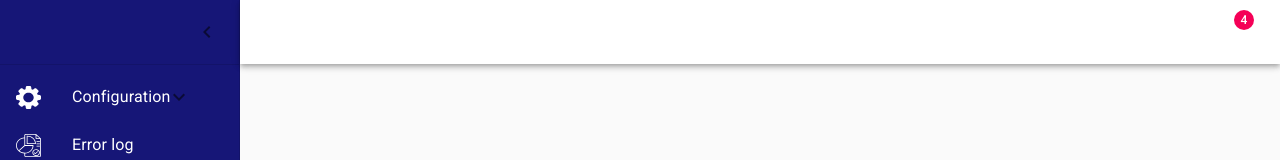
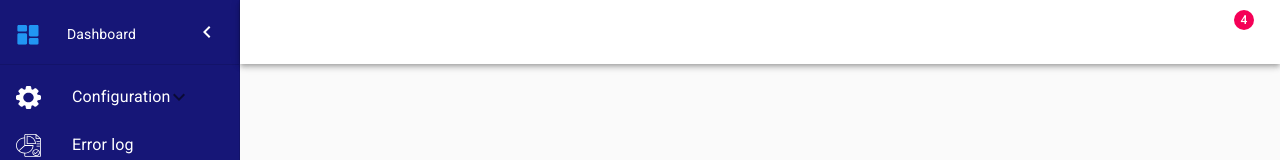
Before and after one commit to omerenma/dashboard, a React (Create React App) app: page / in a window 1280 px wide. Shown: the top 160 px of the page. Built offline with nearby package versions, Linux system fonts and the light colour scheme.

Commit message:
Fix Side bar header

```diff
--- a/src/components/MenuList.js
+++ b/src/components/MenuList.js
@@ -1,5 +1,7 @@
 import React from "react";
 import {
+  DashboardIcon,
+  DashboardSettingIcon,
   Setting,
   ErrorIcon,
   HelpCenter,
@@ -13,6 +15,7 @@ import {
 } from "./icons/icons";
 
 export const listItem = [
+  // { name: "Dashboard", icon: <DashboardIcon /> },
   {
     name: "Configuration",
     icon: <Setting />,
--- a/src/components/layout/DefaultLayout.js
+++ b/src/components/layout/DefaultLayout.js
@@ -36,6 +36,7 @@ import {
   SettingsApplications,
 } from "@material-ui/icons";
 import { listItem } from "../MenuList";
+import { DashboardIcon } from "../icons/icons";
 
 function Copyright() {
   return (
@@ -215,11 +216,25 @@ export default function Dashboard() {
         }}
         open={open}
       >
-        <div className={classes.toolbarIcon}>
+        {/* <div className={classes.toolbarIcon}>
+          <DashboardIcon />
           <IconButton onClick={handleDrawerClose}>
             <ChevronLeftIcon />
           </IconButton>
+        </div> */}
+
+        <div className={classes.toolbarIcon}>
+          <div style={{ display: "flex" }}>
+            <div style={{ position: "relative", left: "10px" }}>
+              <DashboardIcon />
+            </div>
+            <div style={{position:'relative', right:'47px', top:'20px', color:'#fff'}}>Dashboard</div>
+          </div>
+          <IconButton onClick={handleDrawerClose} style={{ color: "white" }}>
+            <ChevronLeftIcon />
+          </IconButton>
         </div>
+
         <Divider />
         <List>
           {listItem.map((item, index) => {
@@ -241,7 +256,7 @@ export default function Dashboard() {
                     </ListItemIcon>
                   )}
                 </ListItem>
-                <Collapse in={openNest === index} timeout="auto" unmountOnExit >
+                <Collapse in={openNest === index} timeout="auto" unmountOnExit>
                   <List
                     style={{ backgroundColor: "white" }}
                     component="div"
```
